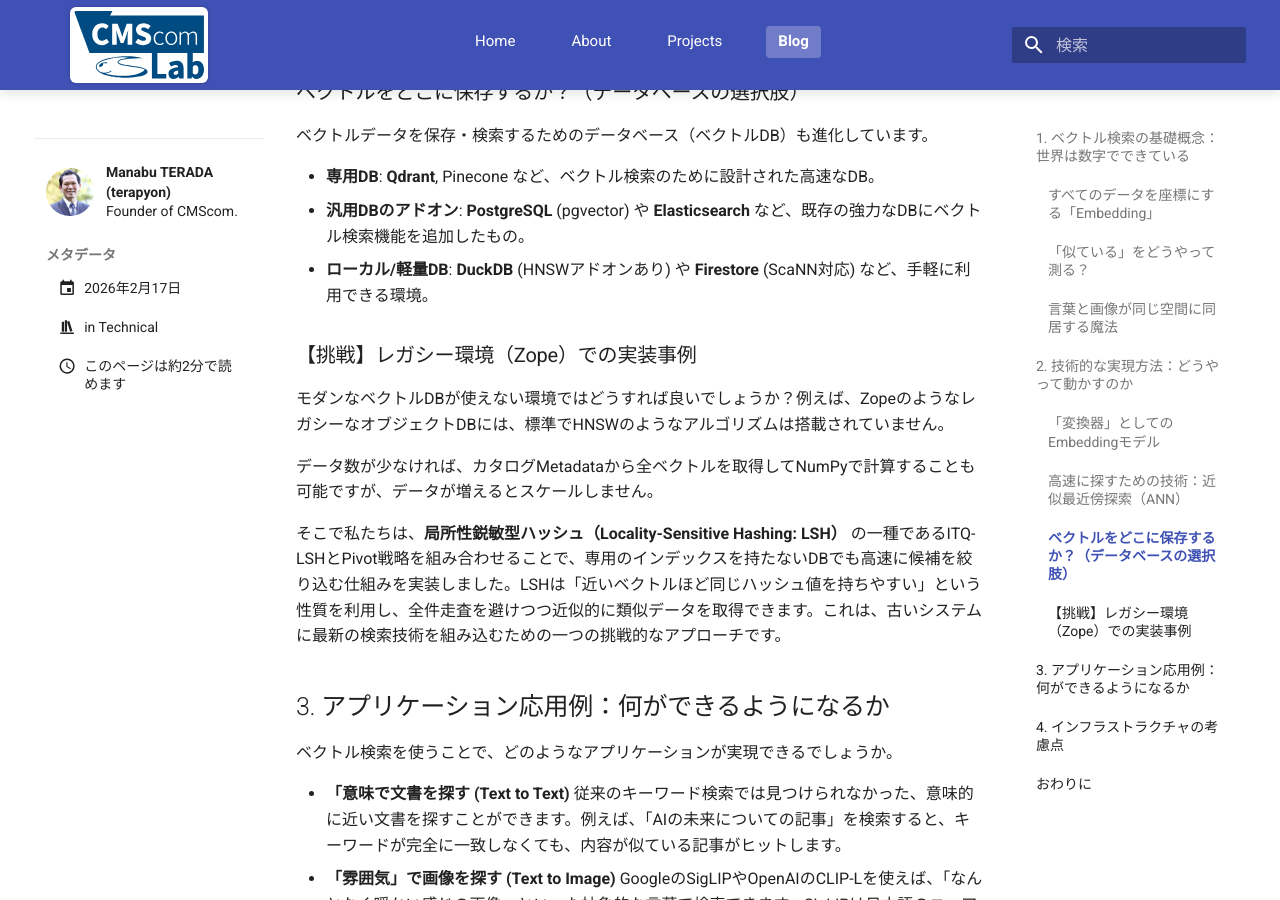
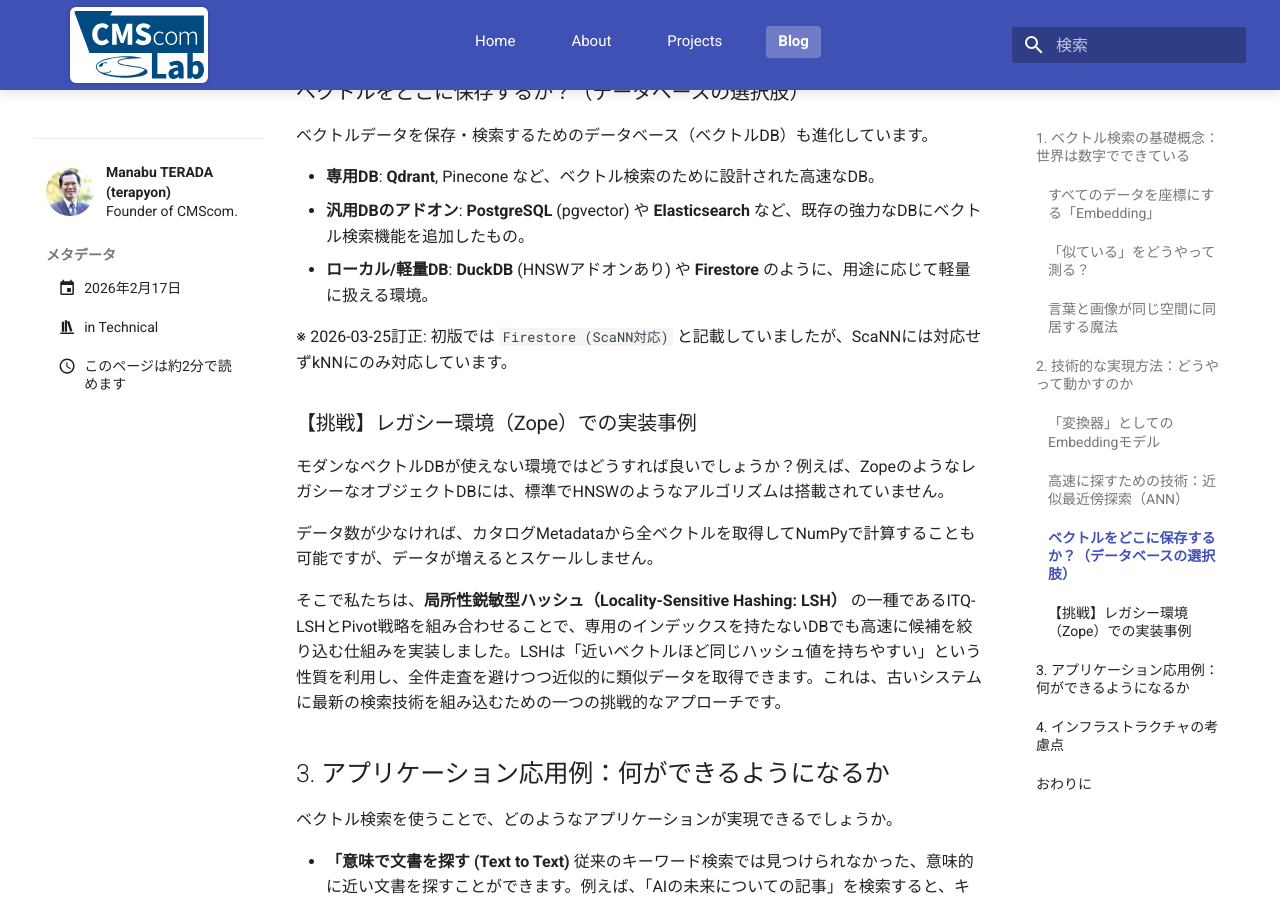
Before and after one commit to CMScomLab/CMScomLab.github.io, an MkDocs documentation site: the page built from docs/blog/posts/2026-02-17-ai-vector-search-future.md, in a window 1280 px wide and 900 px high, scrolled down 2378 px. Built offline with MkDocs 1.6.1 and Material for MkDocs 9.7.7, drawn with Linux system fonts in a browser that asks for light colours; comment, search, counter and statistics services are not loaded.

Commit message:
FirestoreのANN対応の間違いを修正

```diff
--- a/docs/blog/posts/2026-02-17-ai-vector-search-future.md
+++ b/docs/blog/posts/2026-02-17-ai-vector-search-future.md
@@ -83,7 +83,9 @@ AIが生成するベクトルは、768次元や512次元といった人間には
 
 * **専用DB**: **Qdrant**, Pinecone など、ベクトル検索のために設計された高速なDB。
 * **汎用DBのアドオン**: **PostgreSQL** (pgvector) や **Elasticsearch** など、既存の強力なDBにベクトル検索機能を追加したもの。
-* **ローカル/軽量DB**: **DuckDB** (HNSWアドオンあり) や **Firestore** (ScaNN対応) など、手軽に利用できる環境。
+* **ローカル/軽量DB**: **DuckDB** (HNSWアドオンあり) や **Firestore** のように、用途に応じて軽量に扱える環境。
+
+※ 2026-03-25訂正: 初版では `Firestore (ScaNN対応)` と記載していましたが、ScaNNには対応せずkNNにのみ対応しています。
 
 ### 【挑戦】レガシー環境（Zope）での実装事例
 
```
